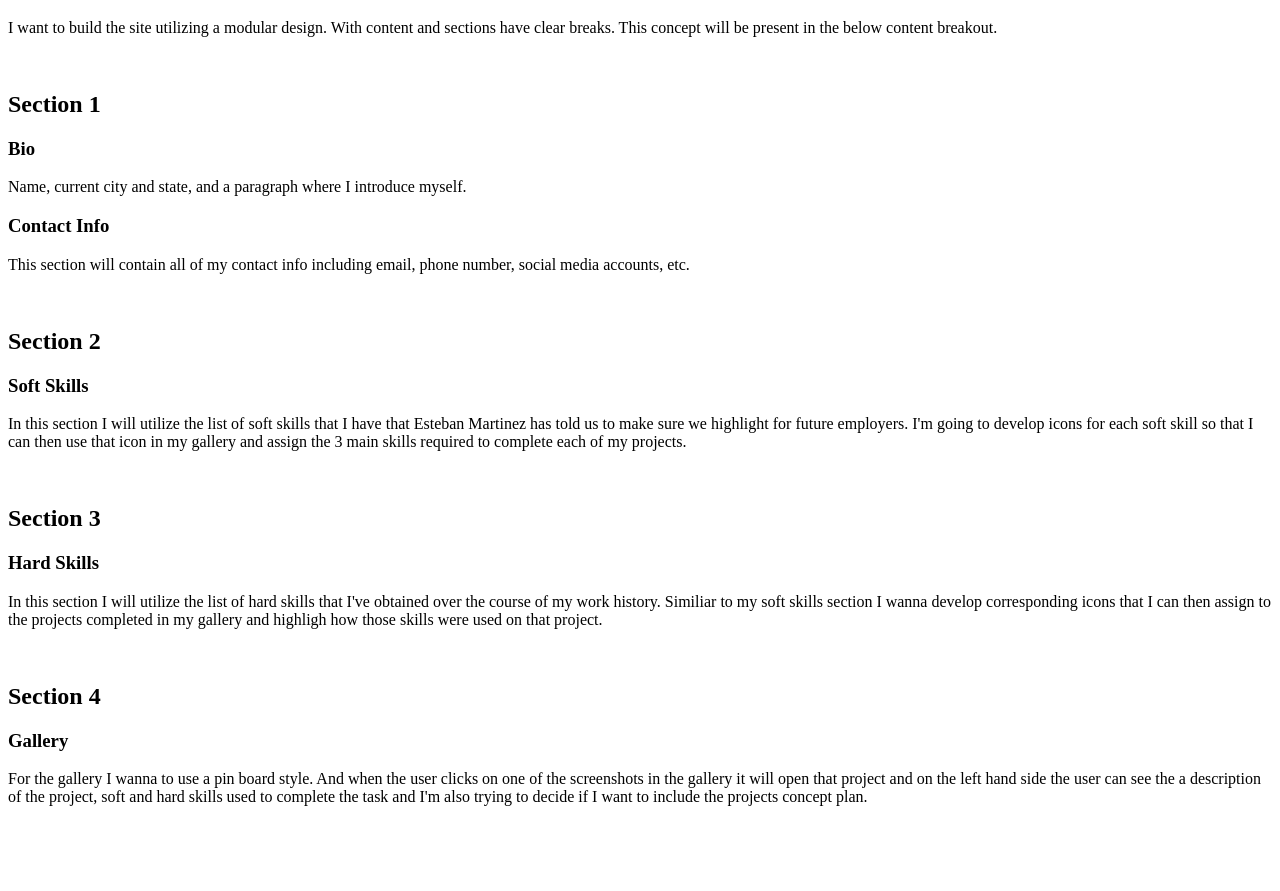
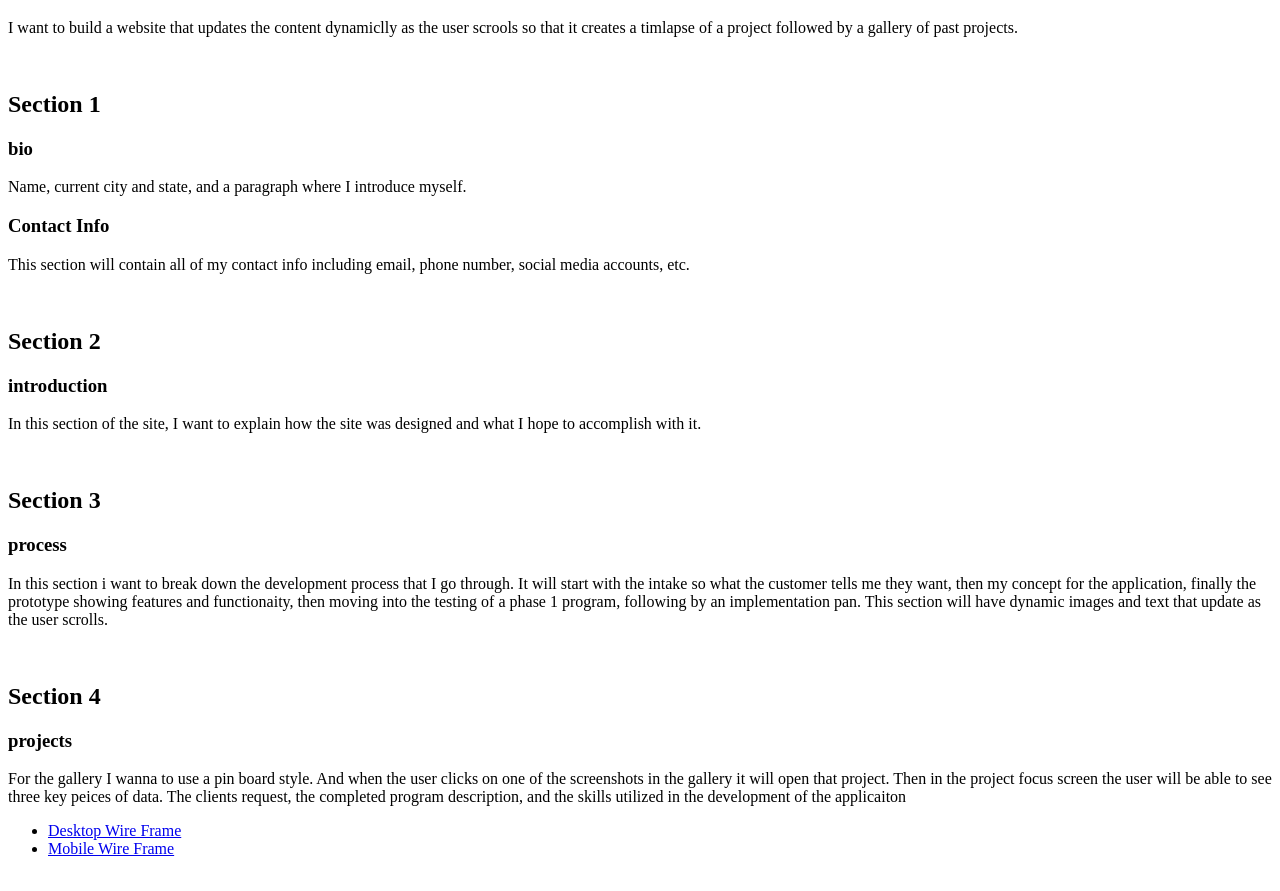
Before and after one commit to IzaiahLucero/izaiah-lucero-website, a plain HTML site: page public_html/documentation/milestone-2.html in a window 1280 px wide. Shown: the part 61-952 px from the top of the page. Drawn offline with Linux system fonts and the light colour scheme.

Commit message:
Updated images and content in the content map

```diff
--- a/public_html/documentation/milestone-2.html
+++ b/public_html/documentation/milestone-2.html
@@ -7,34 +7,34 @@
 <body>
 
 <h1>Content Plan</h1>
-<p>I want to build the site utilizing a modular design. With content and sections have clear breaks. This concept will be present in the below content breakout. </p>
+<p>I want to build a website that updates the content dynamiclly as the user scrools so that it creates a timlapse of a project followed by a gallery of past projects.</p>
 <br>
 
 <h2>Section 1</h2>
-<h3>Bio</h3>
+<h3>bio</h3>
 <p>Name, current city and state, and a paragraph where I introduce myself.</p>
 <h3>Contact Info</h3>
 <p>This section will contain all of my contact info including email, phone number, social media accounts, etc.</p>
 <br>
 
 <h2>Section 2</h2>
-<h3>Soft Skills</h3>
-<p>In this section I will utilize the list of soft skills that I have that Esteban Martinez has told us to make sure we highlight for future employers. I'm going to develop icons for each soft skill so that I can then use that icon in my gallery and assign the 3 main skills required to complete each of my projects.</p>
+<h3>introduction</h3>
+<p>In this section of the site, I want to explain how the site was designed and what I hope to accomplish with it.</p>
 <br>
 
 <h2>Section 3</h2>
-<h3>Hard Skills</h3>
-<p>In this section I will utilize the list of hard skills that I've obtained over the course of my work history. Similiar to my soft skills section I wanna develop corresponding icons that I can then assign to the projects completed in my gallery and highligh how those skills were used on that project.</p>
+<h3>process</h3>
+<p>In this section i want to break down the development process that I go through. It will start with the intake so what the customer tells me they want, then my concept for the application, finally the prototype showing features and functionaity, then moving into the testing of a phase 1 program, following by an implementation pan. This section will have dynamic images and text that update as the user scrolls.</p>
 <br>
 
 <h2>Section 4</h2>
-<h3>Gallery</h3>
-<p>For the gallery I wanna to use a pin board style. And when the user clicks on one of the screenshots in the gallery it will open that project and on the left hand side the user can see the a description of the project, soft and hard skills used to complete the task and I'm also trying to decide if I want to include the projects concept plan.</p>
+<h3>projects</h3>
+<p>For the gallery I wanna to use a pin board style. And when the user clicks on one of the screenshots in the gallery it will open that project. Then in the project focus screen the user will be able to see three key peices of data. The clients request, the completed program description, and the skills utilized in the development of the applicaiton</p>
 
-<img src="../images/izaiah-lucero-website-desktop.jpg" style="width:100vw">
-<img src="../images/izaiah-lucero-website_main content.jpg" style="width:100vw">
-<img src="../images/izaiah-lucero-website_projects%20view.jpg" style="width:100vw">
-<img src="../images/izaiah-lucero-website_Mobile%20View.jpg">
+<ul>
+    <li><a href="desktop-wire-frame.html">Desktop Wire Frame</a> </li>
+    <li><a href="mobile-wire-frame.html">Mobile Wire Frame</a> </li>
+</ul>
 
 </body>
 </html>
```
Also changed, not shown: public_html/documentation/desktop-wire-frame.html (added, +10 -0 lines), public_html/documentation/mobile-wire-frame.html (added, +10 -0 lines), Personal Website Wireframes_Mobile View.jpg (added), public_html/images/Personal Website Wireframes_Mobile View.jpg (added), public_html/images/izaiah-lucero-website-desktop.jpg (deleted), public_html/images/izaiah-lucero-website_Mobile View.jpg (deleted), public_html/images/izaiah-lucero-website_main content.jpg (deleted), public_html/images/izaiah-lucero-website_projects view.jpg (deleted), 2 other files.
